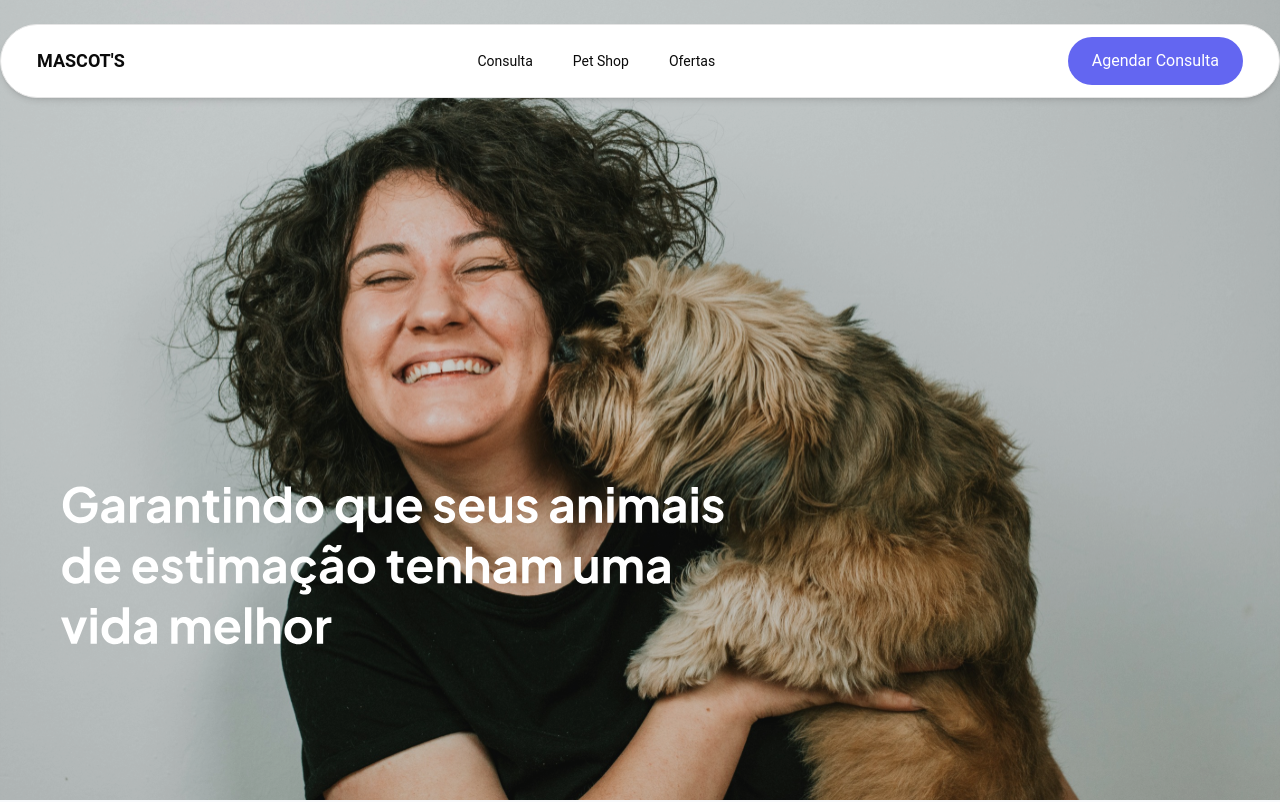
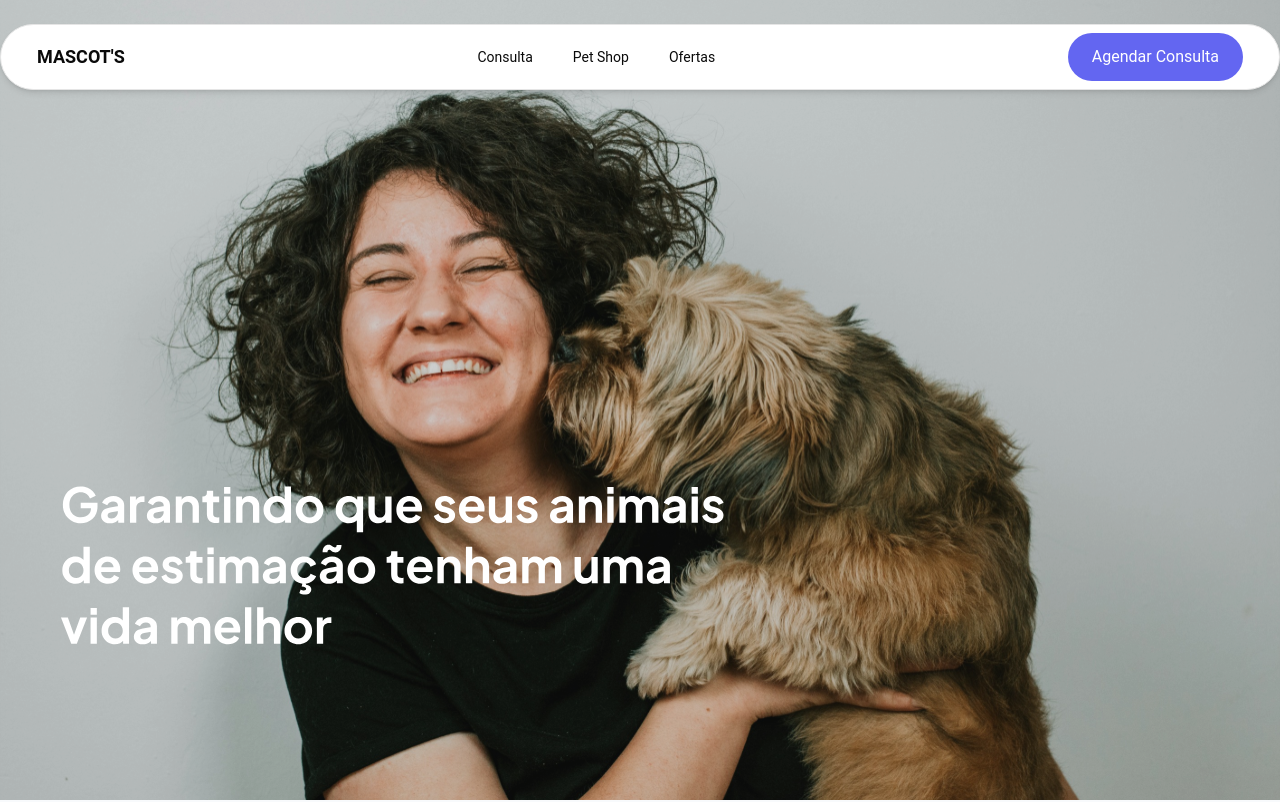
Before and after one commit to softexrecifepe/PI-MASCOTS-TURMA-07-EQUIPE-03, a Next.js app: page / in a window 1280 px wide. Shown: the top 802 px of the page. Built offline with nearby package versions, Linux system fonts and the light colour scheme.

Commit message:
Tamanhos na NavBar.tsx

```diff
--- a/src/app/components/LandingPage/Header/NavBar.tsx
+++ b/src/app/components/LandingPage/Header/NavBar.tsx
@@ -19,7 +19,7 @@ const NavBar: React.FC = () => {
   return (
     <motion.nav
       data-layername="navBar"
-      className={`fixed top-0 left-0 right-0 z-50 mx-auto flex items-center justify-between px-9 py-3 bg-white border border-solid border-neutral-200 rounded-[54px] shadow-md transition-all duration-300 ${
+      className={`fixed top-0 left-0 right-0 z-50 mx-auto flex items-center justify-between px-9 py-2 bg-white border border-solid border-neutral-200 rounded-[54px] shadow-md transition-all duration-300 ${
         isSticky ? 'rounded-none' : 'mt-6'
       } max-md:px-5 max-md:max-w-full`}
       initial={{ opacity: 0 }}
@@ -38,21 +38,21 @@ const NavBar: React.FC = () => {
         <motion.div
           data-layername="consulta"
           className="hover:text-indigo-600"
-          whileHover={{ scale: 1.1 }}
+          whileHover={{ scale: 1.2 }}
         >
           <Link href="/consulta">Consulta</Link>
         </motion.div>
         <motion.div
           data-layername="petShop"
           className="hover:text-indigo-600"
-          whileHover={{ scale: 1.1 }}
+          whileHover={{ scale: 1.2 }}
         >
           Pet Shop
         </motion.div>
         <motion.div
           data-layername="ofertas"
           className="hover:text-indigo-600"
-          whileHover={{ scale: 1.1 }}
+          whileHover={{ scale: 1.2 }}
         >
           Ofertas
         </motion.div>
```
